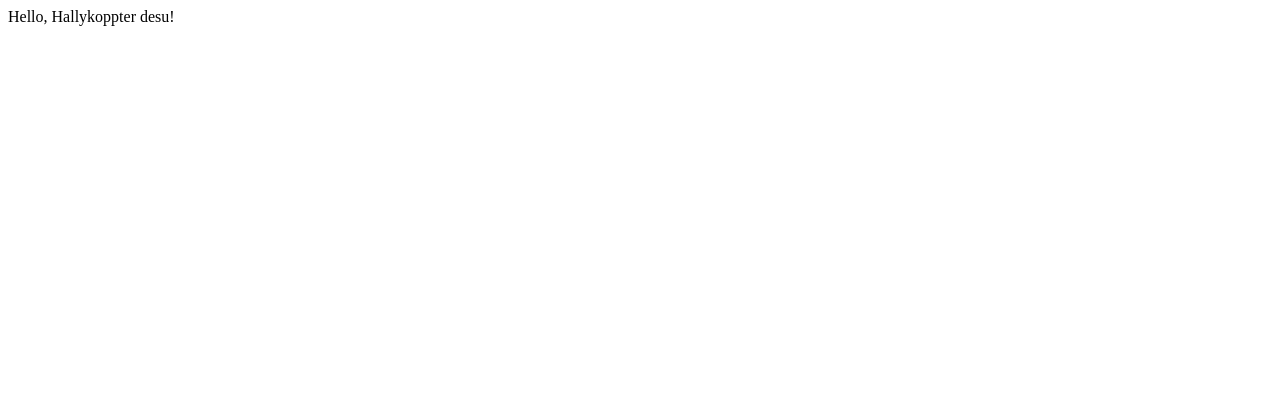
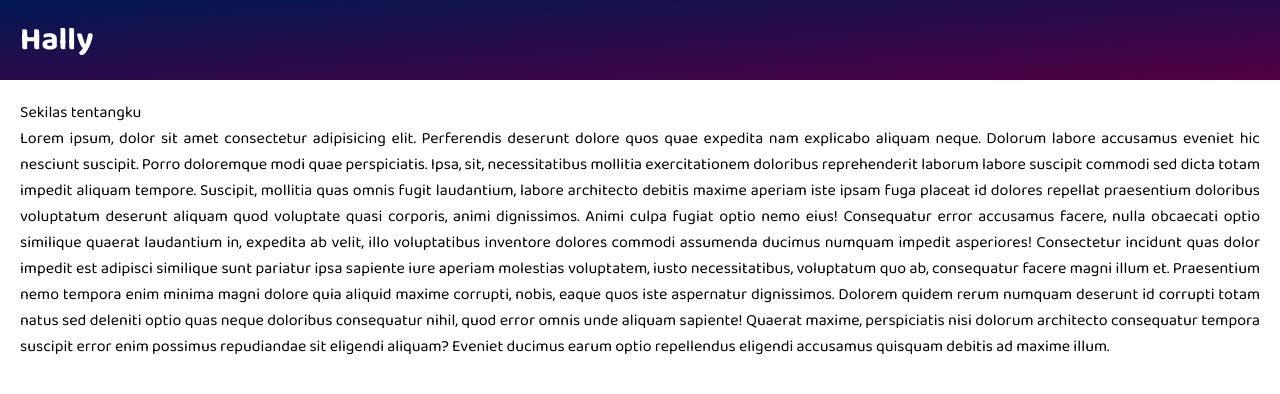
Before and after one commit to hallykoppter/hallykoppter.github.io, a plain HTML site: page index.html in a window 1280 px wide. Drawn offline with Linux system fonts and the light colour scheme.

Commit message:
update css

```diff
--- /dev/null
+++ b/css/style.css
@@ -0,0 +1,41 @@
+@import url("https://fonts.googleapis.com/css2?family=Baloo+Bhai+2:wght@400..800&display=swap");
+
+*,
+*::after,
+*::before {
+  padding: 0;
+  margin: 0;
+  box-sizing: border-box;
+}
+
+body {
+  font-family: "Baloo Bhai 2", sans-serif;
+}
+
+.container {
+  display: flex;
+  flex-direction: column;
+}
+
+.navbar {
+  display: flex;
+  justify-content: space-between;
+  align-items: center;
+  height: 10vh;
+  background-image: linear-gradient(to bottom right, #001752, #520043);
+  color: #fff;
+  padding: 10px 20px;
+}
+
+.logo {
+  font-size: 2rem;
+  font-weight: bold;
+}
+
+.content {
+  padding: 20px;
+}
+
+.sekilas-tentangku {
+  text-align: justify;
+}
--- a/index.html
+++ b/index.html
@@ -1,8 +1,47 @@
-<html>
+<!DOCTYPE html>
+<html lang="en">
   <head>
-    <title>its all about me</title>
+    <meta charset="UTF-8" />
+    <meta name="viewport" content="width=device-width, initial-scale=1.0" />
+
+    <link rel="stylesheet" href="css/style.css" />
+
+    <title>Hallykoppter</title>
   </head>
   <body>
-    Hello, Hallykoppter desu!
+    <div class="container">
+      <div class="navbar">
+        <div class="logo">Hally</div>
+      </div>
+      <div class="content">
+        <p class="judul">Sekilas tentangku</p>
+        <p class="sekilas-tentangku">
+          Lorem ipsum, dolor sit amet consectetur adipisicing elit. Perferendis
+          deserunt dolore quos quae expedita nam explicabo aliquam neque.
+          Dolorum labore accusamus eveniet hic nesciunt suscipit. Porro
+          doloremque modi quae perspiciatis. Ipsa, sit, necessitatibus mollitia
+          exercitationem doloribus reprehenderit laborum labore suscipit commodi
+          sed dicta totam impedit aliquam tempore. Suscipit, mollitia quas omnis
+          fugit laudantium, labore architecto debitis maxime aperiam iste ipsam
+          fuga placeat id dolores repellat praesentium doloribus voluptatum
+          deserunt aliquam quod voluptate quasi corporis, animi dignissimos.
+          Animi culpa fugiat optio nemo eius! Consequatur error accusamus
+          facere, nulla obcaecati optio similique quaerat laudantium in,
+          expedita ab velit, illo voluptatibus inventore dolores commodi
+          assumenda ducimus numquam impedit asperiores! Consectetur incidunt
+          quas dolor impedit est adipisci similique sunt pariatur ipsa sapiente
+          iure aperiam molestias voluptatem, iusto necessitatibus, voluptatum
+          quo ab, consequatur facere magni illum et. Praesentium nemo tempora
+          enim minima magni dolore quia aliquid maxime corrupti, nobis, eaque
+          quos iste aspernatur dignissimos. Dolorem quidem rerum numquam
+          deserunt id corrupti totam natus sed deleniti optio quas neque
+          doloribus consequatur nihil, quod error omnis unde aliquam sapiente!
+          Quaerat maxime, perspiciatis nisi dolorum architecto consequatur
+          tempora suscipit error enim possimus repudiandae sit eligendi aliquam?
+          Eveniet ducimus earum optio repellendus eligendi accusamus quisquam
+          debitis ad maxime illum.
+        </p>
+      </div>
+    </div>
   </body>
 </html>
```
